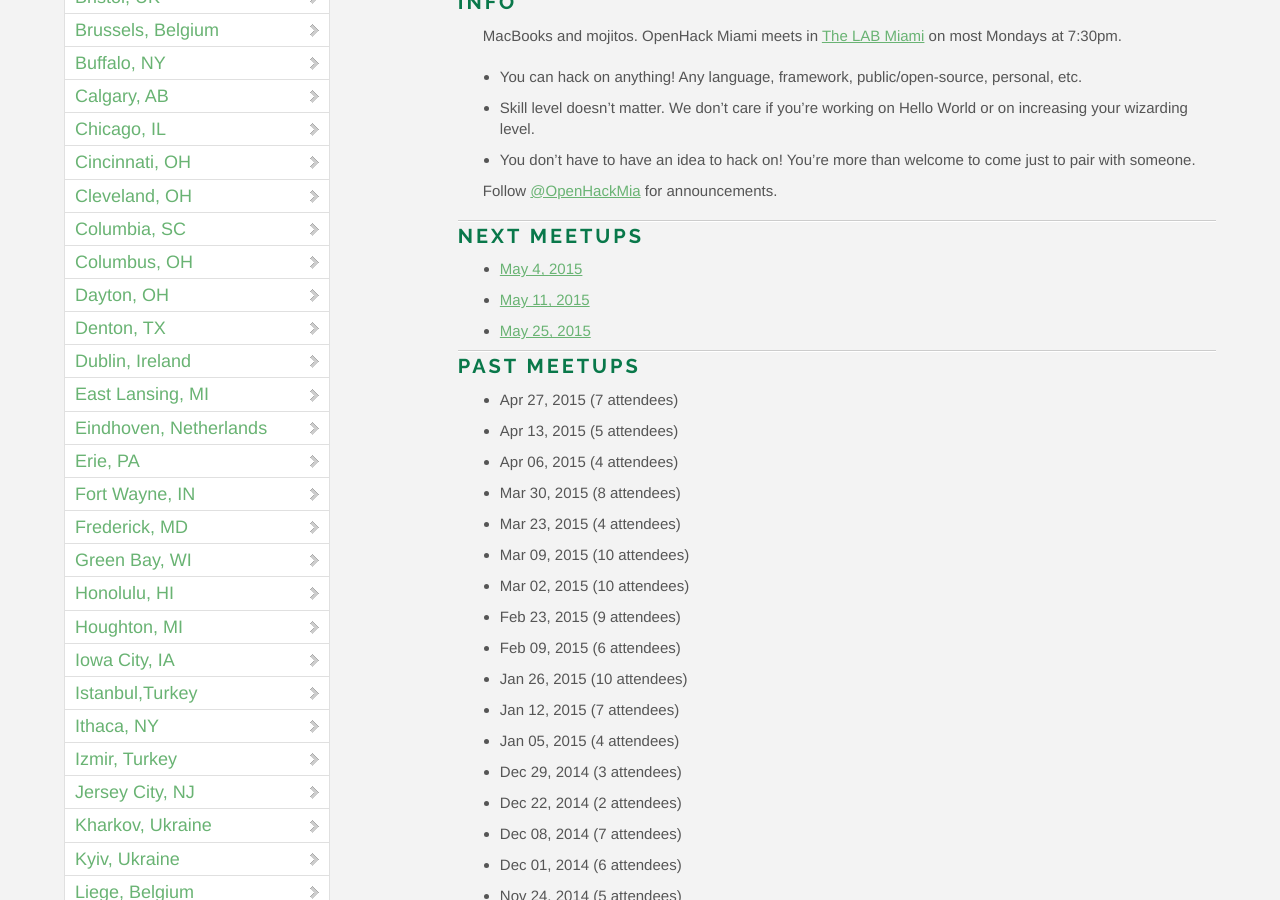
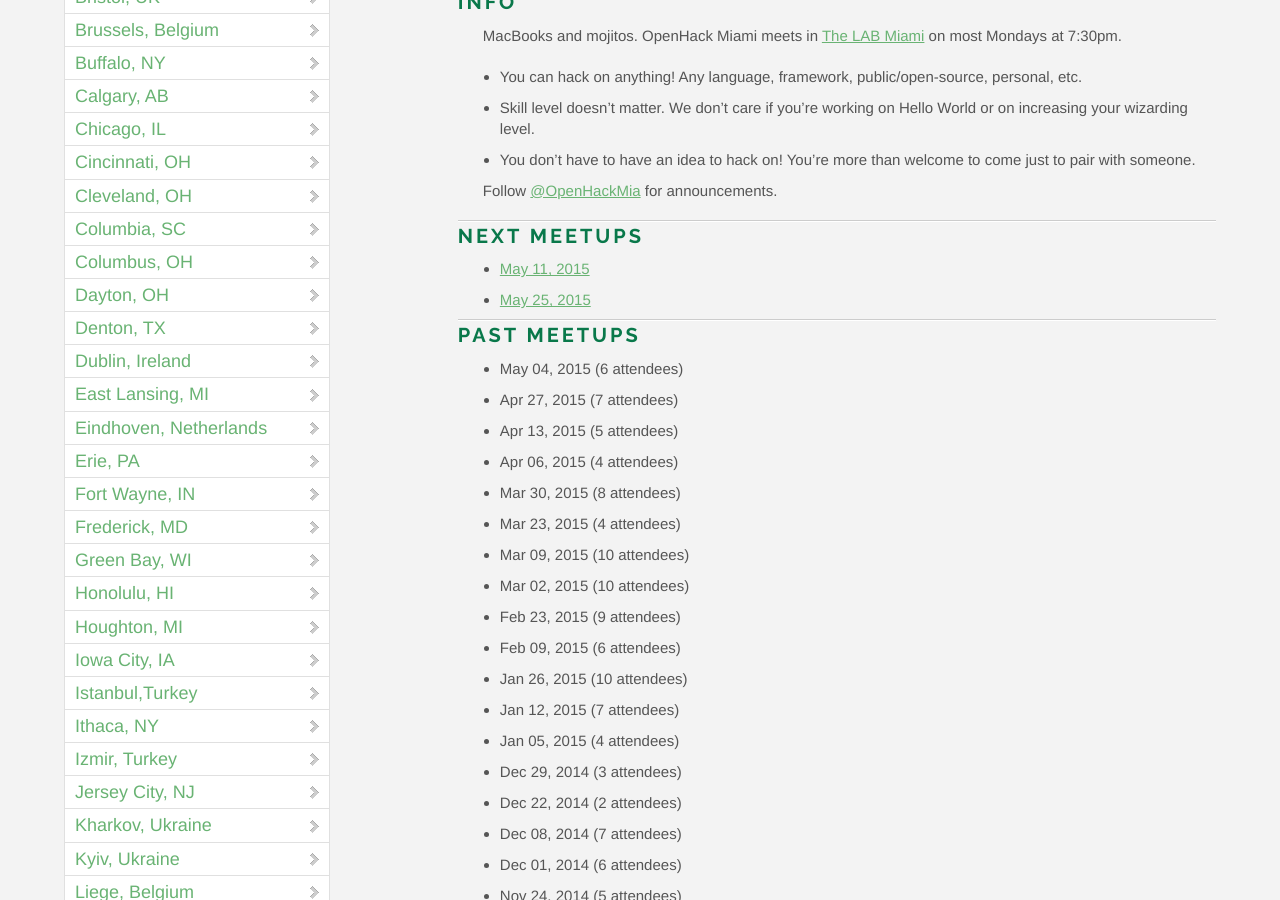
Before and after one commit to OpenHack/openhack.github.com, a Jekyll site: the page built from miami/index.markdown, in a window 1280 px wide and 900 px high, scrolled down 733 px. Built offline with Jekyll 4.4.1, drawn with Linux system fonts in a browser that asks for light colours; nearby versions of some CDN libraries; comment, search, counter and statistics services are not loaded.

Commit message:
update miami attendee info

```diff
--- a/miami/index.markdown
+++ b/miami/index.markdown
@@ -19,12 +19,12 @@ Follow [@OpenHackMia](http://twitter.com/openhackmia) for announcements.
 
 ### Next meetups
 
-* [May 4, 2015](http://www.meetup.com/miamirb/events/222217519/)
 * [May 11, 2015](http://www.meetup.com/miamirb/events/222217522/)
 * [May 25, 2015](http://www.meetup.com/miamirb/events/222217532/)
 
 ### Past meetups
 
+* May 04, 2015 (6 attendees)
 * Apr 27, 2015 (7 attendees)
 * Apr 13, 2015 (5 attendees)
 * Apr 06, 2015 (4 attendees)
```
